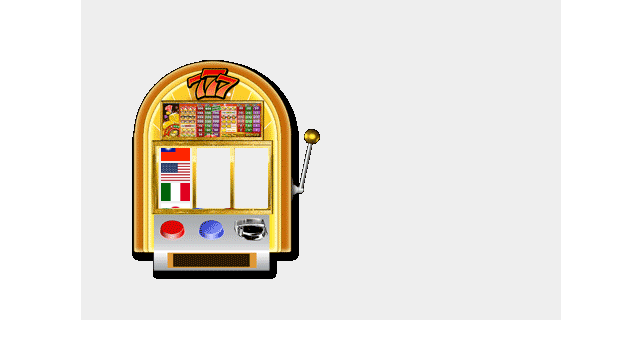
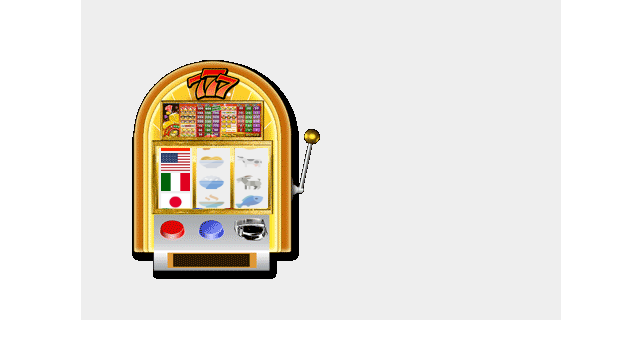
Before and after one commit to brayce1996/LaBaFood, a plain HTML site: page index.html in a window 1280 px wide. Shown: the whole page, without its empty margins (319-959 px from the left). Drawn offline with Linux system fonts and the light colour scheme.

Commit message:
structure updated

```diff
--- a/index.html
+++ b/index.html
@@ -71,7 +71,6 @@
             var img_order = [0,1,2,1]
             var is_push_btn = false;
 
-            var bar_rand = [0, 0, 0]
 
             window.onload = function() {
                 ctx.drawImage(laba_img_1, 10, 10)
@@ -83,8 +82,8 @@
 
                 if (x>=210 && x<=245 && y >=125 && y<=200){
                     is_push_btn = true;
-                    for (i=0;i<bar_rand.length;i++){
-                        bar_rand[i] = getRandom(300) + 300;
+                    for (i=0;i<bar.length;i++){
+                        bar[i].rand = getRandom(300) + 300;
                     }
                 }
 
@@ -92,42 +91,48 @@
             }, false);
 
 
-            var bar = new Object()
-            bar.bk_w = 29;
-            bar.bk_h = 18;
-            bar.w = 33;
-            bar.h = 60;
-            bar.x = 80;
-            bar.y = 148;
-            bar.spin_speed = 5;
-            bar.distance = 2 + bar.bk_h;  // the distance between blocks
-            bar.blocks = [jp_flag_img, tw_flag_img, us_flag_img, it_flag_img, jp_flag_img, tw_flag_img, jp_flag_img]
-
-
-            var bar2 = [
+            var bar = [
                 {
                     bar_rand: 0,
                     spin_speed: 5,
                     shift: 0,
                     blocks: [jp_flag_img, tw_flag_img, us_flag_img, it_flag_img, jp_flag_img, tw_flag_img, jp_flag_img],
                     x: 80,
-                    y: 148
+                    y: 148,
+                    w: 33,
+                    h: 60,
+                    bk_w: 29,
+                    bk_h: 18,
+                    distance: 20,
+                    rand: 0
                 },
                 {
                     bar_rand: 0,
                     spin_speed: 5,
                     shift: 0,
                     blocks: [bread_img, fried_img, noodles_img, rice_img, soup_img, bread_img, noodles_img],
-                    x: 80,
-                    y: 148
+                    x: 116,
+                    y: 148,
+                    w: 33,
+                    h: 60,
+                    bk_w: 29,
+                    bk_h: 18,
+                    distance: 20,
+                    rand: 0
                 },
                 {
                     bar_rand: 0,
                     spin_speed: 5,
                     shift: 0,
                     blocks: [cheese_img, chicken_img, cow_img, goat_img, fish_img, fried_img, pig_img],
-                    x: 80,
-                    y: 148
+                    x: 154,
+                    y: 148,
+                    w: 33,
+                    h: 60,
+                    bk_w: 29,
+                    bk_h: 18,
+                    distance: 20,
+                    rand: 0
                 }
             ]
 
@@ -141,13 +146,16 @@
                 spin()
 
                 //draw blocks
-                for(i=0; i < bar.blocks.length; i++){
-                    y = (bar.y + bar.distance*(i-2) + shift - (bar.y - bar.distance*2))% (bar.y + bar.h + bar.distance - (bar.y - bar.distance*2)) + (bar.y - bar.distance*2);
+                for(i=0; i < bar.length ; i++){
+                    for(j=0; j < bar[i].blocks.length; j++){
+                        y = (bar[i].y + bar[i].distance*(j-2) + bar[i].shift - (bar[i].y - bar[i].distance*2))% (bar[i].y + bar[i].h + bar[i].distance - (bar[i].y - bar[i].distance*2)) + (bar[i].y - bar[i].distance*2);
 
-                    if (y < bar.y+bar.h && y+bar.bk_h > bar.y){
-                        ctx.drawImage(bar.blocks[i], bar.x, y, bar.bk_w, bar.bk_h);
+                        if (y < bar[i].y+bar[i].h && y+bar[i].bk_h > bar[i].y){
+                            ctx.drawImage(bar[i].blocks[j], bar[i].x, y, bar[i].bk_w, bar[i].bk_h);
+                        }
                     }
                 }
+
 
 
                 // draw laba (slot machine
@@ -170,27 +178,26 @@
             setInterval(draw, tick_period);
 
             function spin(){
-                for (i=0 ; i<bar_rand.length ; i++){
-                    if (bar_rand[i]>=0 && tick% (rolling_tick/tick_period)==0){
+                for (i=0 ; i<bar.length ; i++){
+                    if (bar[i].rand>=0 && tick% (rolling_tick/tick_period)==0){
 
-                        shift += bar.spin_speed;
-                        bar_rand[i]--;
-                        if (bar_rand[i] == -1){   // reset for next spin
-                            bar.spin_speed = 5;
+                        bar[i].shift += bar[i].spin_speed;
+                        bar[i].rand--;
+                        if (bar[i].rand == -1){   // reset for next spin
+                            bar[i].spin_speed = 5;
                             rolling_tick = 8;
-                        }else if (bar_rand[i] < 50){
-                            bar.spin_speed = 1;
-                        }else if (bar_rand[i] < 80){
-                            bar.spin_speed = 2;
+                        }else if (bar[i].rand < 50){
+                            bar[i].spin_speed = 1;
+                        }else if (bar[i].rand < 80){
+                            bar[i].spin_speed = 2;
                             rolling_tick = 12;
-                        }else if (bar_rand[i] < 130){
-                            bar.spin_speed = 3;
-                        }else if (bar_rand[i] < 200){
-                            bar.spin_speed = 4;
+                        }else if (bar[i].rand < 130){
+                            bar[i].spin_speed = 3;
+                        }else if (bar[i].rand < 200){
+                            bar[i].spin_speed = 4;
                         }
                     }
                 }
-
             }
 
             function getRandom(x){
```
